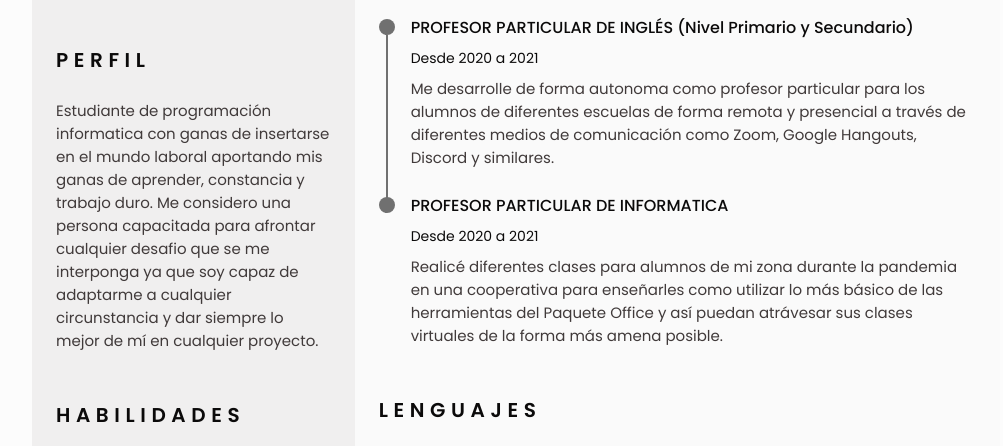
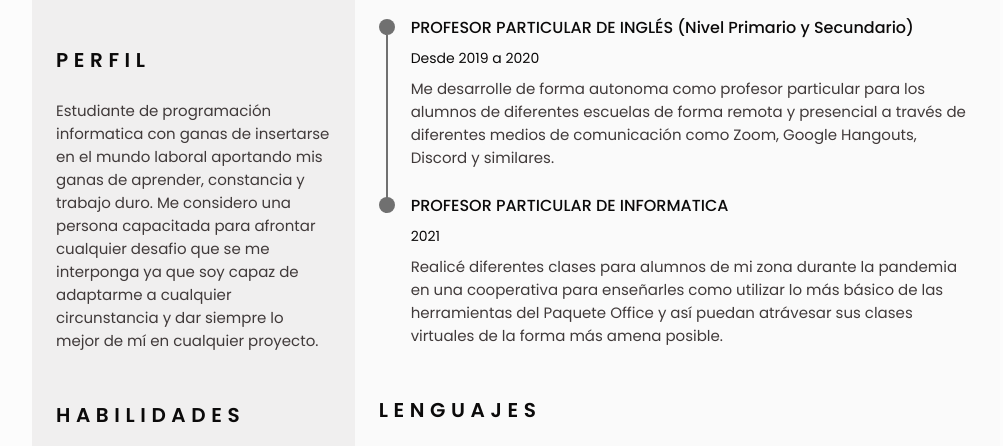
Before and after one commit to LautaroValdez/lautarovaldez.github.io, a plain HTML site: page index.html in a window 1280 px wide. Shown: the part 630-1076 px from the top of the page, without its empty margins (124-1127 px from the left). Drawn offline with nearby package versions, Linux system fonts and the light colour scheme.

Commit message:
Update index.html

```diff
--- a/index.html
+++ b/index.html
@@ -213,7 +213,7 @@
 
                             <div class="experience_data bd-grid">
                                 <h3 class="experience_title">PROFESOR PARTICULAR DE INGLÉS (Nivel Primario y Secundario)</h3>
-                                <span class="experience_company">Desde 2020 a 2021</span>
+                                <span class="experience_company">Desde 2019 a 2020</span>
                                 <p class="experience_description">Me desarrolle de forma autonoma como profesor particular para los alumnos de diferentes escuelas de forma remota y presencial a través de diferentes medios de comunicación como Zoom, Google Hangouts, Discord y similares.</p>
                             </div>
                         </div>
@@ -225,7 +225,7 @@
 
                             <div class="experience_data bd-grid">
                                 <h3 class="experience_title">PROFESOR PARTICULAR DE INFORMATICA</h3>
-                                <span class="experience_company">Desde 2020 a 2021</span>
+                                <span class="experience_company">2021</span>
                                 <p class="experience_description">Realicé diferentes clases para alumnos de mi zona durante la pandemia en una cooperativa para enseñarles como utilizar lo más básico de las herramientas del Paquete Office y así puedan atrávesar sus clases virtuales de la forma más amena posible.</p>
                             </div>
                         </div>
```
